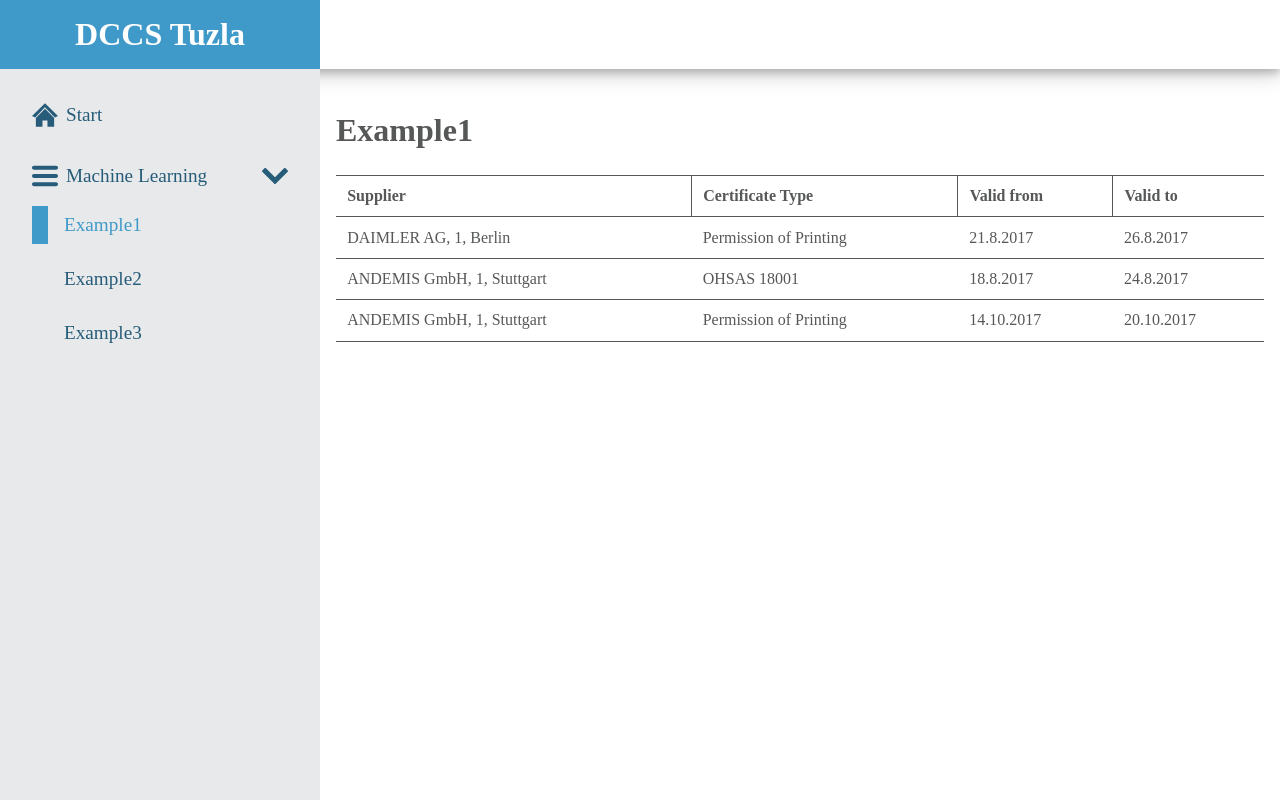
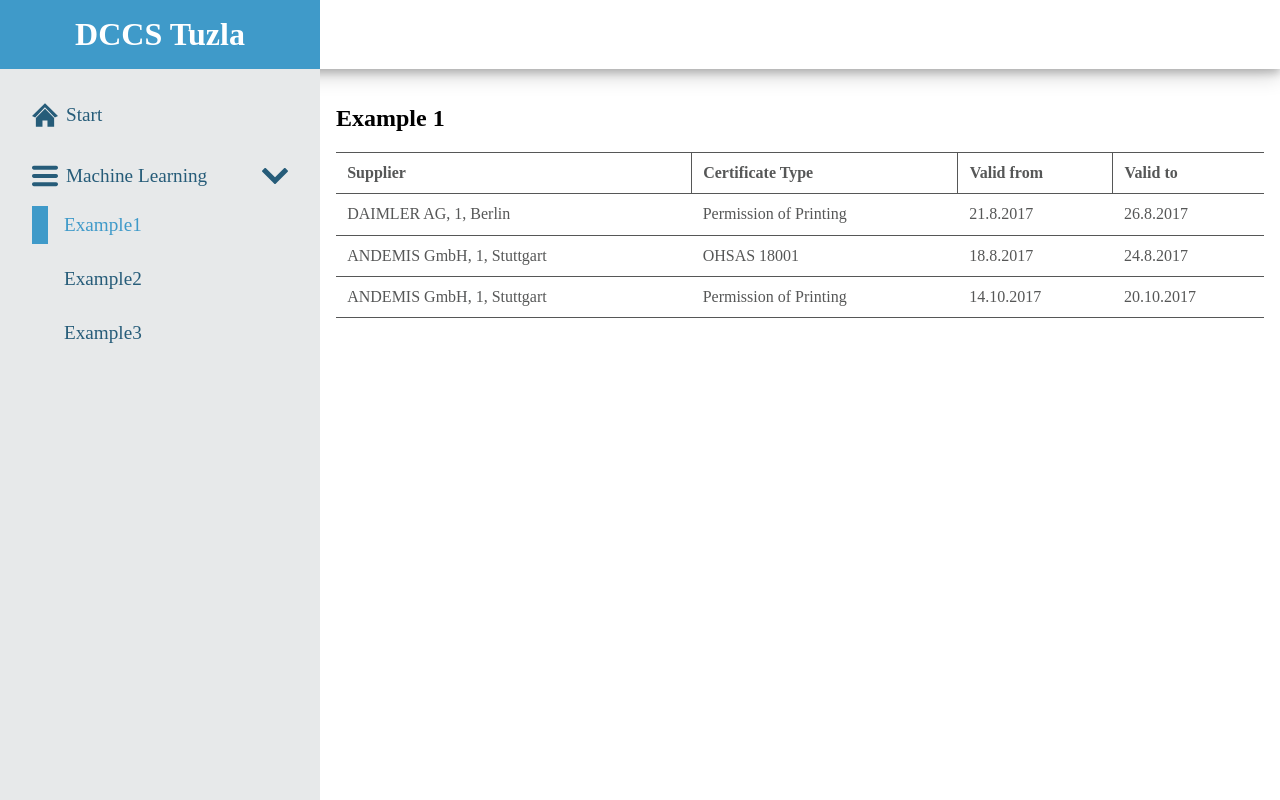
Before and after one commit to levy002/certificate-manager--Levy, a React app: page /machineLearning/example1 in a window 1280 px wide. Built offline with nearby package versions, Linux system fonts and the light colour scheme.

Commit message:
task2-KAN-42 add examples View

```diff
--- a/src/components/Example2/Example2.tsx
+++ /dev/null
@@ -1,5 +0,0 @@
-const Example2: React.FC = () => {
-  return <h2>Example2</h2>;
-};
-
-export default Example2;
--- a/src/components/Example3/Example3.tsx
+++ /dev/null
@@ -1,5 +0,0 @@
-const Example3: React.FC = () => {
-  return <h2>Example3</h2>;
-};
-
-export default Example3;
--- a/src/components/certificates/CertificateTable.tsx
+++ b/src/components/certificates/CertificateTable.tsx
@@ -1,34 +1,15 @@
-import { Certificate, CertificateType } from '../../types/types';
+import { Certificate } from '../../types/types';
 import './certificateTable.css';
 
-const certificates: Certificate[] = [
-  {
-    id: 1,
-    supplier: 'DAIMLER AG, 1, Berlin',
-    certificateType: CertificateType.PermissionOfPrinting,
-    validFrom: new Date('2017-08-21'),
-    validTo: new Date('2017-08-26'),
-  },
-  {
-    id: 2,
-    supplier: 'ANDEMIS GmbH, 1, Stuttgart',
-    certificateType: CertificateType.OHSAS18001,
-    validFrom: new Date('2017-08-18'),
-    validTo: new Date('2017-08-24'),
-  },
-  {
-    id: 3,
-    supplier: 'ANDEMIS GmbH, 1, Stuttgart',
-    certificateType: CertificateType.PermissionOfPrinting,
-    validFrom: new Date('2017-10-14'),
-    validTo: new Date('2017-10-20'),
-  },
-];
+type CertificateTableProps = {
+  certificates: Certificate[];
+};
 
-const CertificatesTable: React.FC = () => {
+const CertificatesTable: React.FC<CertificateTableProps> = ({
+  certificates,
+}) => {
   return (
     <section className="table">
-      <h2 className="table__title">Example1</h2>
       {certificates.length > 0 ? (
         <section className="table__container">
           <table className="table__content">
--- /dev/null
+++ b/src/pages/Example1/Example1View.tsx
@@ -0,0 +1,37 @@
+import CertificatesTable from '../../components/certificates/CertificateTable';
+import { Certificate, CertificateType } from '../../types/types';
+
+const certificates: Certificate[] = [
+  {
+    id: 1,
+    supplier: 'DAIMLER AG, 1, Berlin',
+    certificateType: CertificateType.PermissionOfPrinting,
+    validFrom: new Date('2017-08-21'),
+    validTo: new Date('2017-08-26'),
+  },
+  {
+    id: 2,
+    supplier: 'ANDEMIS GmbH, 1, Stuttgart',
+    certificateType: CertificateType.OHSAS18001,
+    validFrom: new Date('2017-08-18'),
+    validTo: new Date('2017-08-24'),
+  },
+  {
+    id: 3,
+    supplier: 'ANDEMIS GmbH, 1, Stuttgart',
+    certificateType: CertificateType.PermissionOfPrinting,
+    validFrom: new Date('2017-10-14'),
+    validTo: new Date('2017-10-20'),
+  },
+];
+
+const Example1View: React.FC = () => {
+  return (
+    <section>
+      <h2>Example 1</h2>
+      <CertificatesTable certificates={certificates} />
+    </section>
+  );
+};
+
+export default Example1View;
--- /dev/null
+++ b/src/pages/Example2/Example2View.tsx
@@ -0,0 +1,5 @@
+const Example2View: React.FC = () => {
+  return <h2>Example2</h2>;
+};
+
+export default Example2View;
--- /dev/null
+++ b/src/pages/Example3/Example3View.tsx
@@ -0,0 +1,5 @@
+const Example3View: React.FC = () => {
+  return <h2>Example3</h2>;
+};
+
+export default Example3View;
```
Also changed, not shown: src/routes/routes.tsx (+4 -4 lines).
